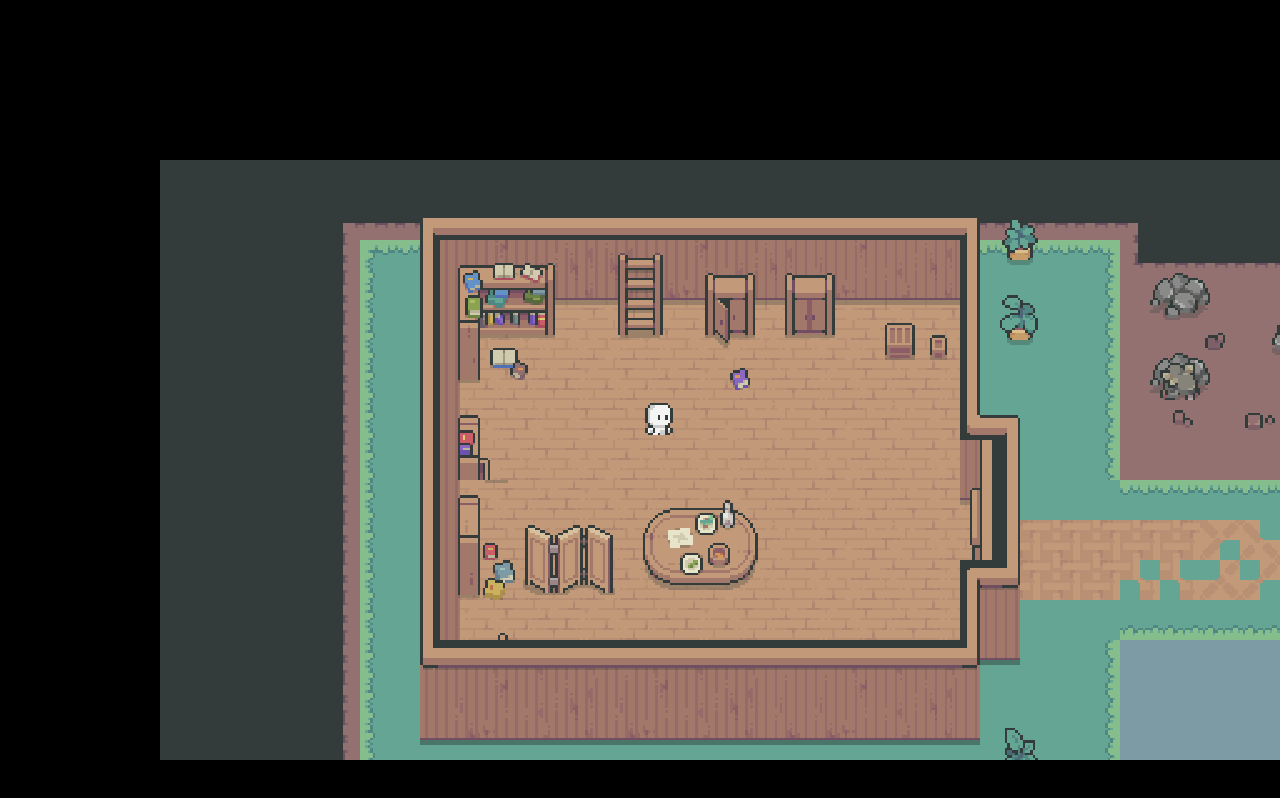
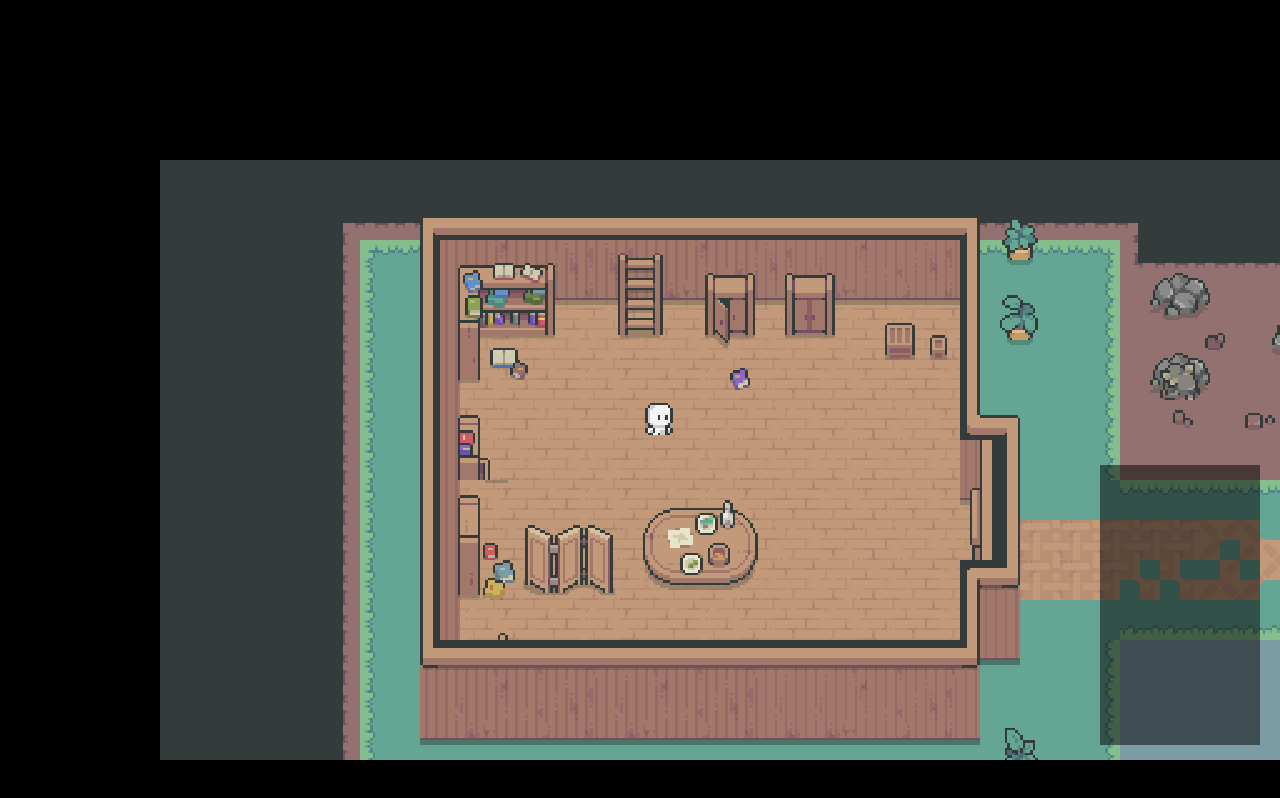
Before and after one commit to Flep-Glop/grid-world, a plain HTML site: page index.html in a window 1280 px wide. Drawn offline with Linux system fonts and the light colour scheme.

Commit message:
inventory
got inventory display working!

```diff
--- a/classes.js
+++ b/classes.js
@@ -62,6 +62,44 @@ class Item {
     }
 }
 
+class InventoryUI {
+    constructor({ inventory }) {
+        this.inventory = inventory;
+        this.slotSize = 16;
+        this.slotRows = 7;
+        this.slotColumns = 4;
+        this.slots = this.slotRows * this.slotColumns;
+        this.width = this.slotColumns * this.slotSize;
+        this.height = this.slotRows * this.slotSize;
+        this.position = {
+            x: 570,
+            y: 120
+        };
+        this.image = new Image();
+        this.image.src = `img/book.png`;
+    }
+
+    draw() {
+        c.fillStyle = "rgba(0, 0, 0, 0.5)";
+        c.fillRect(this.position.x, this.position.y, this.width, this.height)
+        for (let i = 0; i < this.inventory.length; i++) {
+            const column = i % this.slotColumns;
+            const row = Math.floor(i / this.slotColumns);
+            c.drawImage(
+                this.image,
+                0,
+                0,
+                this.slotSize,
+                this.slotSize,
+                this.position.x + column * this.slotSize,
+                this.position.y + row * this.slotSize,
+                this.slotSize,
+                this.slotSize
+            )
+        }
+    }
+}
+
 class InteractiveObject {
     constructor({ image, position }) {
         this.image = image;
@@ -91,7 +129,7 @@ class InteractiveObject {
 }
 
 class experienceDrop {
-    constructor({ skill, amount, position, frameCount }) {
+    constructor({ skill, amount, position }) {
         this.skill = skill;
         this.amount = amount;
         this.position = {
@@ -99,14 +137,24 @@ class experienceDrop {
             y: position.y
         },
         this.frameCount = 0;
+        this.duration = 180;
+        this.isDone = false;
     }
 
     draw() {
-        c.fillStyle = 'rgb(255, 255, 255)'
+        const progress = this.frameCount / this.duration;
+        c.fillStyle = `rgb(255, 255, 255, ${1 - progress})`
         c.fillText(this.skill + ": " +this.amount + " XP",
             this.position.x,
             this.position.y - this.frameCount * 0.1)
-        this.frameCount++;
+        if (this.frameCount < 400) {
+            this.frameCount++;
+        }
+        else {
+            xpDrops.shift();
+            this.isDone = true;
+            this.frameCount = 0;
+        }
     }
 }
 
@@ -323,8 +371,14 @@ class Player {
             this.isMining = false;
             this.setState("idle");
             console.log("You mined a tin!");
-            xpDrops.push(tinOreDrop);
-            localSave.inventory.push("tin ore");
+            xpDrops.push(tinOreDrop)
+            if (!localSave.full === true) {
+                localSave.inventory.push("tin ore");
+                console.log("Inventory not full, adding tin ore");
+            }
+            else {
+                console.log("Inventory full, dropping tin ore");
+            }
             this.inventory.push("tin ore");
             localSave.miningXP += 1;
         }
--- /dev/null
+++ b/data/items.js
@@ -0,0 +1,26 @@
+const ORES = {
+    tin: {
+        name: "Tin Ore",
+        description: "A chunk of tin ore.",
+        image: "img/tin-ore.png",
+        miningLevel: 1,
+        miningXP: 1,
+        miningOdds: 2,
+        smeltingLevel: 1,
+        smeltingXP: 1,
+        smeltingTicks: 3,
+        smeltingResult: "Tin Ingot",
+    },
+    iron: {
+        name: "Iron Ore",
+        description: "A chunk of iron ore.",
+        image: "img/iron-ore.png",
+        miningLevel: 5,
+        miningXP: 5,
+        miningOdds: 2,
+        smeltingLevel: 5,
+        smeltingXP: 5,
+        smeltingTicks: 3,
+        smeltingResult: "Iron Ingot",
+    }
+};
--- a/index.html
+++ b/index.html
@@ -4,6 +4,7 @@
 
 <canvas></canvas>
 
+<script src = "data/items.js"></script>
 <script src = "classes.js"></script>
 <script src = "data/collisions.js"></script>
 <script src = "index.js"></script>
--- a/index.js
+++ b/index.js
@@ -31,16 +31,55 @@ function saveLocalSave() {
     localStorage.setItem("localSave", JSON.stringify(localSave));
 }
 
+function loadLocalSave() {
+    localSave = JSON.parse(localStorage.getItem("localSave"));
+}
+
 if (localStorage.getItem("localSave")) {
     loadLocalSave();
     console.log("Local save loaded");
 }
 
-function loadLocalSave() {
-    localSave = JSON.parse(localStorage.getItem("localSave"));
+console.log(localSave);
+
+const inventory = new InventoryUI({
+    inventory: localSave.inventory,
+    full: false
+})
+
+function checkInventoryFull() {
+    if (localSave.inventory.length >= 28) {
+        localSave.full = true;
+        localSave.inventory.length = 28;
+    }
+    else {
+        localSave.full = false;
+    }
 }
 
-console.log(localSave);
+function getLevel(xp) {
+    if (xp < 5) {
+        return 1;
+    }
+    else if (xp >= 5 && xp < 10) {
+        return 2;
+    }
+    else if (xp >= 10 && xp < 15) {
+        return 3;
+    }
+    else if (xp >= 15 && xp < 20) {
+        return 4;
+    }
+    else if (xp >=20 && xp < 50) {
+        return 5;
+    }
+    else if (xp >= 50 && xp < 100) {
+        return 6;
+    }
+};
+
+console.log("Mining Level: " + getLevel(localSave.miningXP));
+
 
 function preloadImages(playerAnimations) {
     const loaded = {};
@@ -130,12 +169,14 @@ let xpDrops = [];
 
 const tinOreDrop = new experienceDrop({
     skill: "Mining",
-    amount: 1,
+    amount: ORES.tin.miningXP,
     position: {
         x: cameraX + 100,
         y: cameraY + 100
     }
 });
+
+
 
 const forgeImage = new Image();
 forgeImage.src = "img/forge.png"
@@ -289,14 +330,8 @@ document.addEventListener("tick", (e) => {
     player.movePlayer();
     player.mineRock();
     player.smeltOre();
-    if (xpDrops.length > 0) {
-        if (tickCount >= 8) {
-            xpDrops.shift();
-        }
-    tickCount++;
-    }
     saveLocalSave();
-    console.log(localSave);
+    checkInventoryFull();
 });
 
 function animate() {
@@ -311,6 +346,9 @@ function animate() {
         xpDrop.position.y = cameraY + 80;
     });
 
+    inventory.position.x = cameraX + 440;
+    inventory.position.y = cameraY + 170;
+
     c.save();
     c.scale(ZOOM, ZOOM);
     c.imageSmoothingEnabled = false;
@@ -321,6 +359,7 @@ function animate() {
     player.drawStoredPath();
     player.draw();
     rock.draw();
+    inventory.draw();
     xpDrops.forEach(xpDrop => {
         xpDrop.draw();
     });
@@ -330,5 +369,6 @@ function animate() {
 
     c.restore();
 
+
 }
 animate();
```
